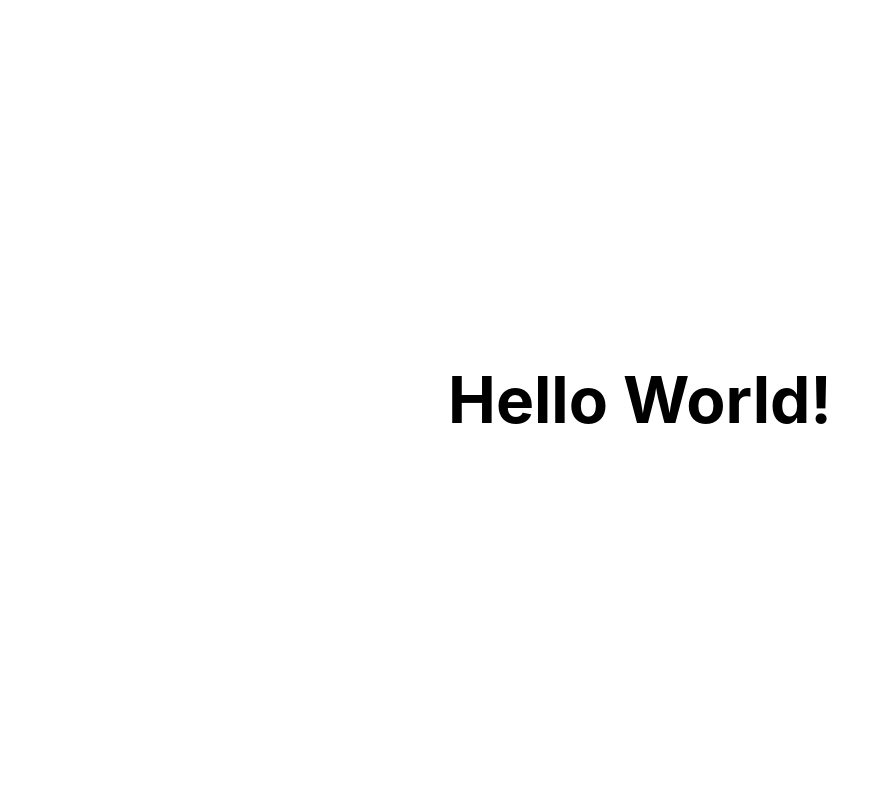
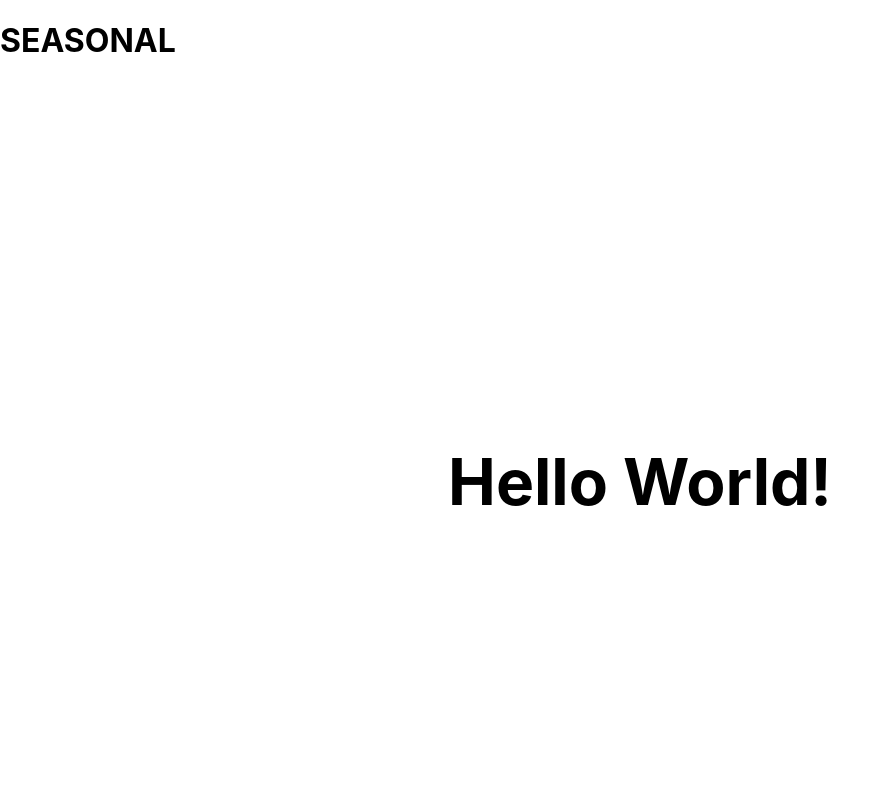
Before and after one commit to SchoolOfCode/final-project_front-end-12, a Next.js app in the folder seasonal/: page / in a window 1280 px wide. Shown: the top 800 px of the page, without its empty margins (0-889 px from the left). Built offline with nearby package versions, Linux system fonts and the light colour scheme.

Commit message:
started Navbar component, struggling with stylesheet

```diff
--- /dev/null
+++ b/seasonal/components/navbar.js
@@ -0,0 +1,17 @@
+// We want a function that returns a div
+// the div should contain links that route to different pages
+// Later the component should house the burger menu component
+// It should include an h1 with the app name
+
+import React from 'react';
+import styles from '../styles/NavBar.module.css'
+
+export function NavBar() {
+
+  return (
+    <div>
+      <h1>SEASONAL</h1>
+      {/* burger menu */}
+    </div>
+  )
+}
--- a/seasonal/pages/index.js
+++ b/seasonal/pages/index.js
@@ -1,5 +1,6 @@
 import Head from 'next/head'
 import styles from '../styles/Home.module.css'
+import { NavBar } from '../components/navbar'
 
 export default function Home() {
   return (
@@ -9,6 +10,7 @@ export default function Home() {
         <meta name="description" content="Seasonal Foods" />
         <link rel="icon" href="/favicon.ico" />
       </Head>
+      <NavBar className={styles.NavBar}/>
       <main className={styles.main}>
         <h1 className={styles.title}>
           Hello World!
--- a/seasonal/styles/Home.module.css
+++ b/seasonal/styles/Home.module.css
@@ -1,10 +1,9 @@
 .container {
-  padding: 0 2rem;
+  padding: 0 ;
 }
 
 .main {
   min-height: 100vh;
-  padding: 4rem 0;
   flex: 1;
   display: flex;
   flex-direction: column;
--- /dev/null
+++ b/seasonal/styles/Navbar.module.css
@@ -0,0 +1,11 @@
+.div {
+  background: green;
+  display: flex;
+  justify-content: center;
+  align-items: center;
+  /* position: absolute; */
+}
+
+.div h1 {
+  background: blue;
+}
```
